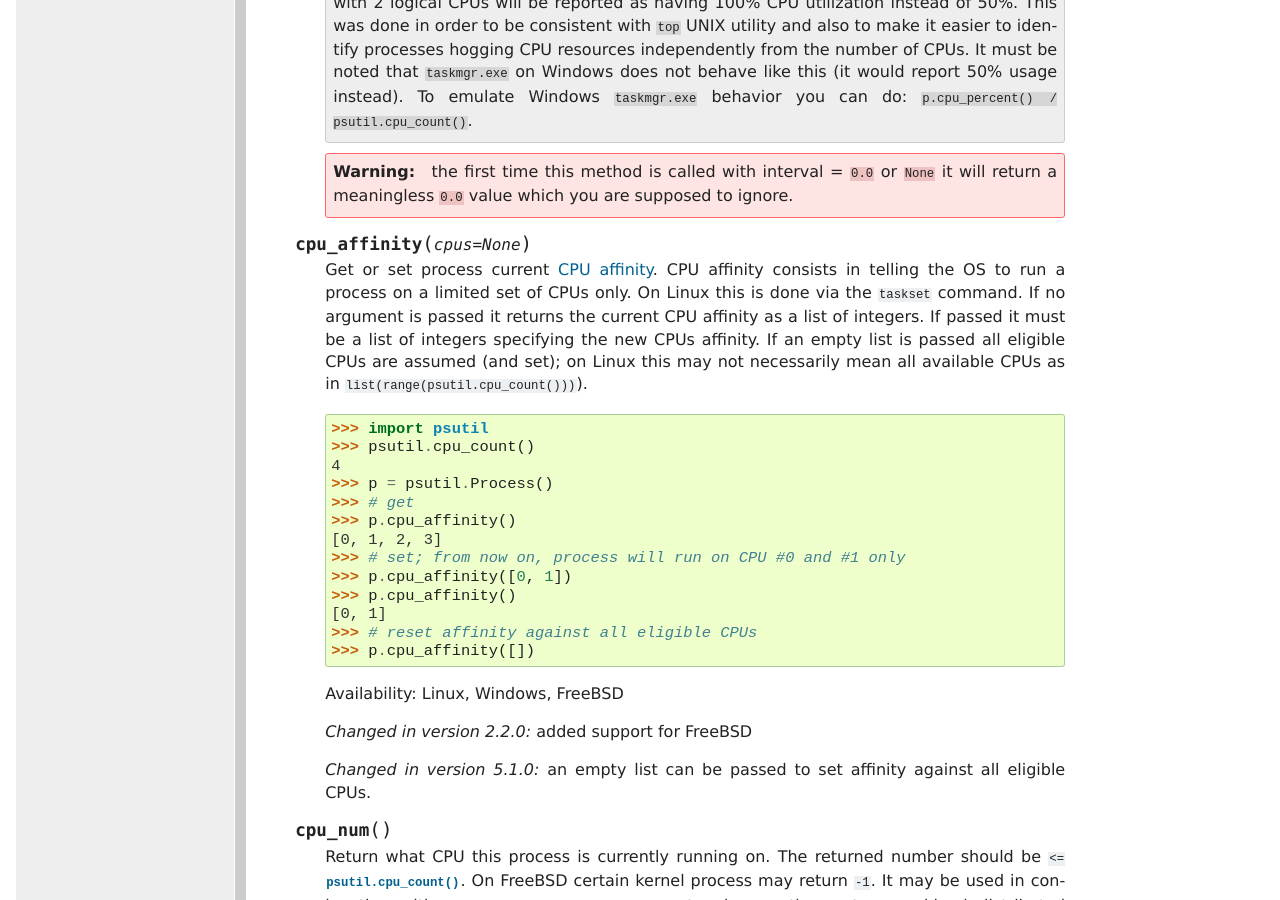
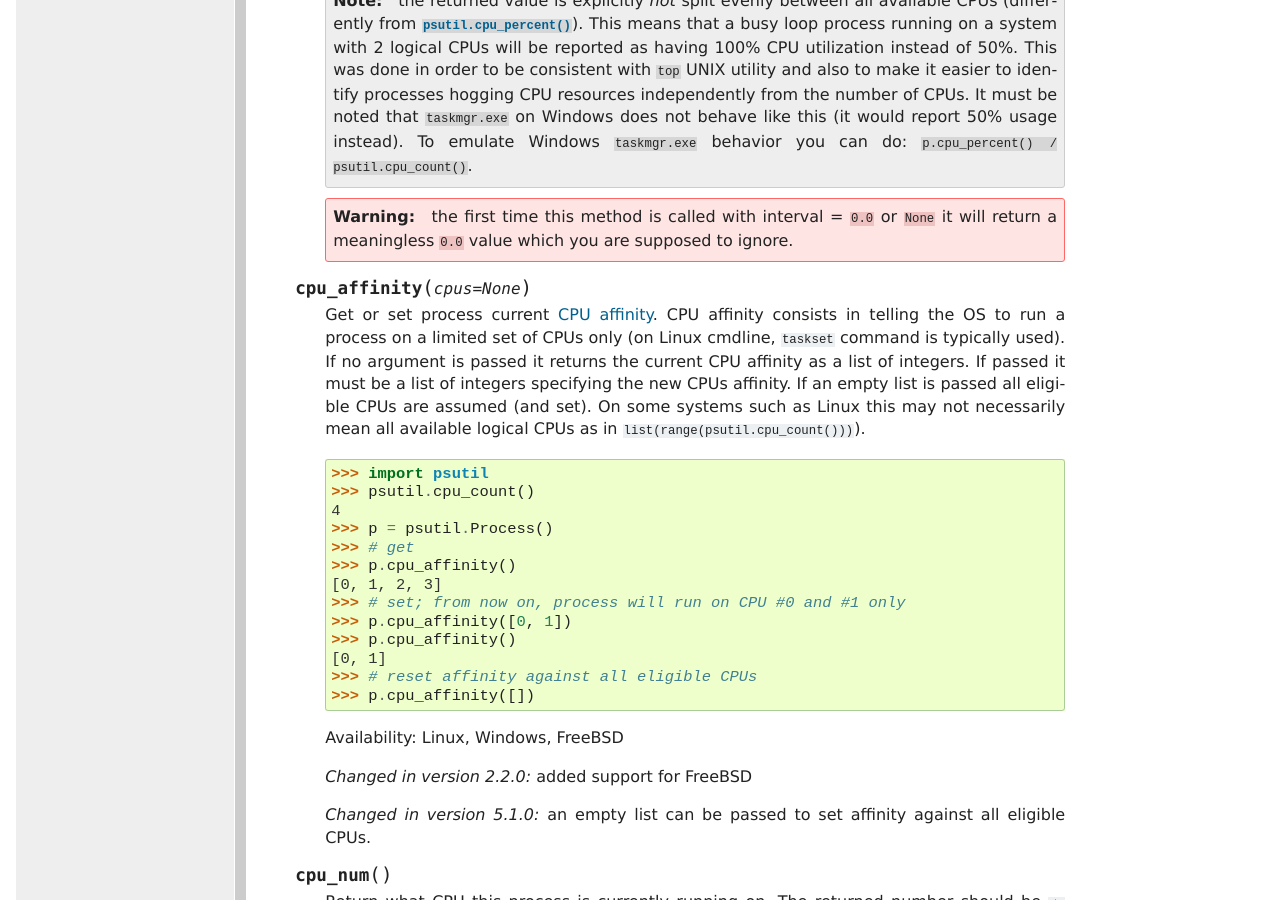
Before and after one commit to giampaolo/psutil, a Sphinx documentation site: the page built from docs/index.rst, in a window 1280 px wide and 900 px high, scrolled down 23028 px. Built offline with Sphinx 7.4.7, drawn with Linux system fonts in a browser that asks for light colours; formulas are drawn with MathJax 3; some of the changed text lies outside the part shown.

Commit message:
update doc

```diff
--- a/docs/index.rst
+++ b/docs/index.rst
@@ -1445,14 +1448,13 @@ Process class
     Get or set process current
     `CPU affinity <http://www.linuxjournal.com/article/6799?page=0,0>`__.
     CPU affinity consists in telling the OS to run a process on a limited set
-    of CPUs only.
-    On Linux this is done via the ``taskset`` command.
+    of CPUs only (on Linux cmdline, ``taskset`` command is typically used).
     If no argument is passed it returns the current CPU affinity as a list
     of integers.
     If passed it must be a list of integers specifying the new CPUs affinity.
-    If an empty list is passed all eligible CPUs are assumed (and set);
-    on Linux this may not necessarily mean all available CPUs as in
-    ``list(range(psutil.cpu_count()))``).
+    If an empty list is passed all eligible CPUs are assumed (and set).
+    On some systems such as Linux this may not necessarily mean all available
+    logical CPUs as in ``list(range(psutil.cpu_count()))``).
 
       >>> import psutil
       >>> psutil.cpu_count()
```
Also changed, not shown: other parts of docs/index.rst (+3 -0 lines).
